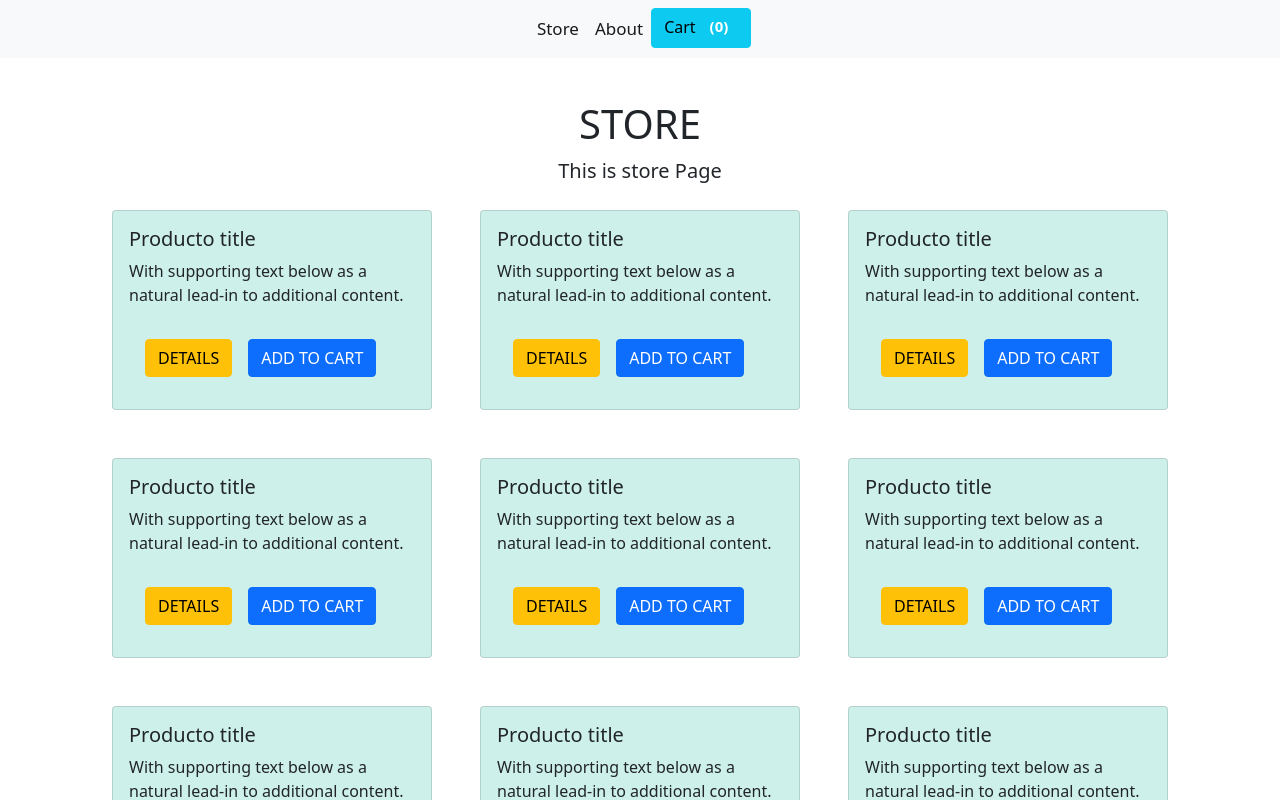
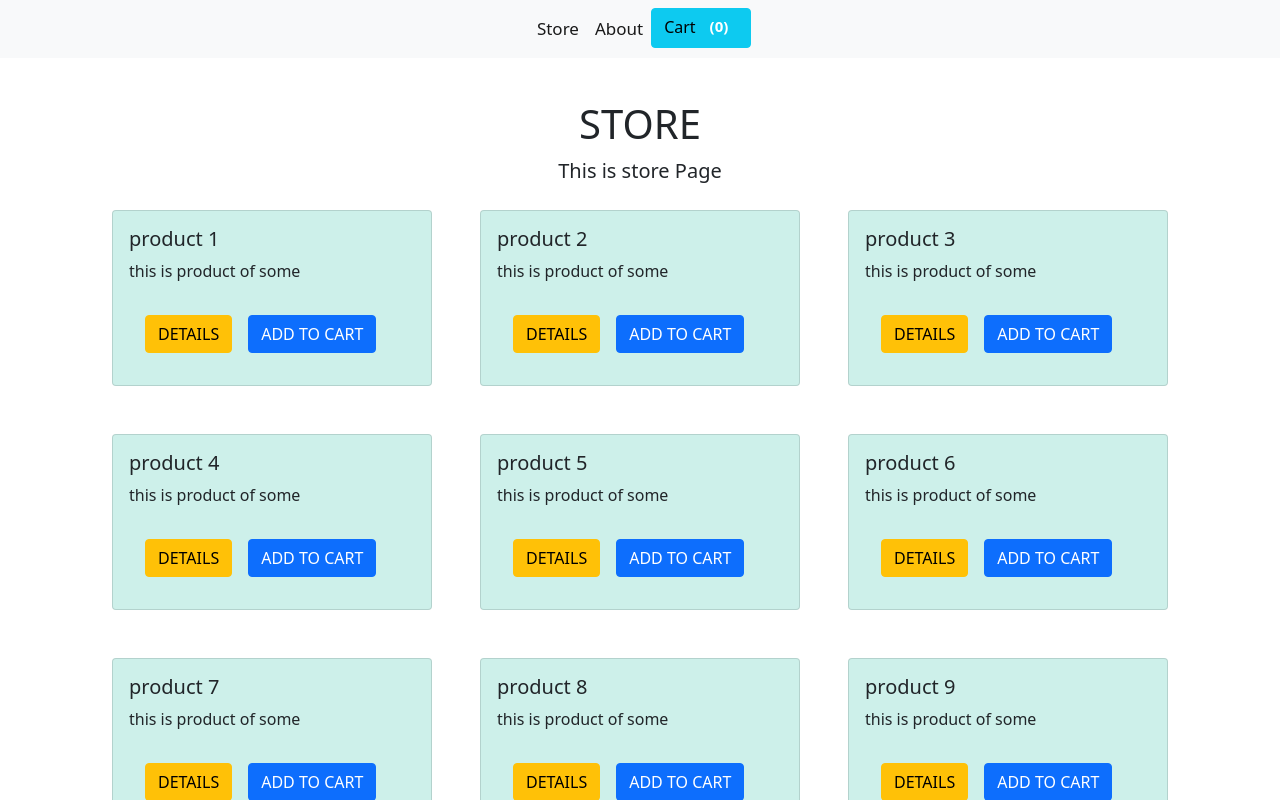
Before and after one commit to fainnerramirez/Taller2-PW, a React (Create React App) app: page / in a window 1280 px wide. Shown: the top 800 px of the page. Built offline with nearby package versions, Linux system fonts and the light colour scheme.

Commit message:
Add objects data

```diff
--- a/src/components/Footer.component.jsx
+++ b/src/components/Footer.component.jsx
@@ -2,9 +2,9 @@ import React from "react";
 
 export const Footer = () => {
     return(
-        <div class="bg-info p-3">
-            <h4 class="text-center">
-                <a href="https://github.com/fainnerramirez/" target="_blank" class="text-white">Fainner Ramirez</a> | <a href="https://github.com/carlosBorregoSierra" target="_blank" class="text-white">Carlos Borrego</a>
+        <div className="bg-info p-3">
+            <h4 className="text-center">
+                <a href="https://github.com/fainnerramirez/" target="_blank" className="text-white">Fainner Ramirez</a> | <a href="https://github.com/carlosBorregoSierra" target="_blank" className="text-white">Carlos Borrego</a>
             </h4>
         </div>
     )
--- a/src/components/GridItems.component.jsx
+++ b/src/components/GridItems.component.jsx
@@ -1,9 +1,9 @@
-import React, { useContext, useState } from "react";
+import React, { useContext } from "react";
 import { Datacontext } from "../providers/DataContext";
 
 const Context = React.createContext(0);
 
-export const GridItems = () => {
+export const GridItems = ({ titleProduct, descriptionProduct}) => {
 
     const {count, setCount} = useContext(Datacontext);
 
@@ -14,8 +14,8 @@ export const GridItems = () => {
     return(
         <div className="card w-25 m-4" style={{backgroundColor: "#CDF0EA"}}>
             <div className="card-body">
-                <h5 className="card-title">Producto title</h5>
-                <p className="card-text">With supporting text below as a natural lead-in to additional content.</p>
+                <h5 className="card-title">{ titleProduct }</h5>
+                <p className="card-text"> { descriptionProduct }</p>
                 <button  className="btn btn-warning m-3">DETAILS</button>
                 <button className="btn btn-primary" onClick={(e) => handleCoutCart(e)}>ADD TO CART</button>
             </div>
--- a/src/components/GridProducts.component.jsx
+++ b/src/components/GridProducts.component.jsx
@@ -1,21 +1,33 @@
-import React from "react";
-import {GridItems} from "./GridItems.component";
+import React, { useState } from "react";
+import { GridItems } from "./GridItems.component";
 
 export const GridProducts = () => {
+
+    const [ products, setProducts ] = useState(
+        [
+            { id:1, titleProduct: "product 1", descriptionProduct: "this is product of some" },
+            { id:2, titleProduct: "product 2", descriptionProduct: "this is product of some" },
+            { id:3, titleProduct: "product 3", descriptionProduct: "this is product of some" },
+            { id:4, titleProduct: "product 4", descriptionProduct: "this is product of some" },
+            { id:5, titleProduct: "product 5", descriptionProduct: "this is product of some" },
+            { id:6, titleProduct: "product 6", descriptionProduct: "this is product of some" },
+            { id:7, titleProduct: "product 7", descriptionProduct: "this is product of some" },
+            { id:8, titleProduct: "product 8", descriptionProduct: "this is product of some" },
+            { id:9, titleProduct: "product 9", descriptionProduct: "this is product of some" },
+        ]
+    );
+
     return(
-        <div class="d-flex justify-content-center flex-wrap">
-            <GridItems />
-            <GridItems />
-            <GridItems />
-            <GridItems />
-            <GridItems />
-            <GridItems />
-            <GridItems />
-            <GridItems />
-            <GridItems />
-            <GridItems />
-            <GridItems />
-            <GridItems />
+        <div className="d-flex justify-content-center flex-wrap">
+           {
+               products.map(product => {
+                return <GridItems
+                        key = {product.id}
+                        titleProduct = { product.titleProduct }
+                        descriptionProduct = { product.descriptionProduct }
+                    />
+               })
+           }
         </div>
     )
 }
--- a/src/components/Header.component.jsx
+++ b/src/components/Header.component.jsx
@@ -2,9 +2,9 @@ import React, { useContext } from "react";
 import { Datacontext } from "../providers/DataContext";
 import { Link } from "react-router-dom";
 
-export const Header = ({title}) => {
+export const Header = ({ title }) => {
 
-  const {count} = useContext(Datacontext);
+  const { count } = useContext(Datacontext);
 
     return(
         <nav className="navbar navbar-expand-lg navbar-light bg-light fixed-top">
--- a/src/components/Producto.component.jsx
+++ b/src/components/Producto.component.jsx
@@ -1,6 +1,4 @@
 import React from "react";
-
-//margin: margin-top !margin-bottom ! margin-left ! margin-right
 
 export const Productos = ({title , description}) => {
     return(
--- a/src/providers/DataContext.js
+++ b/src/providers/DataContext.js
@@ -2,13 +2,13 @@ import React, { createContext, useState } from "react";
 
 export const Datacontext = createContext();
 
-export const DataProvider = ({children}) => {
+export const DataProvider = ({ children }) => {
 
     const [count, setCount] = useState(0);
 
     return(
         <Datacontext.Provider value={{count, setCount}}>
-            {children}
+            { children }
         </Datacontext.Provider>
     )
 }
```
